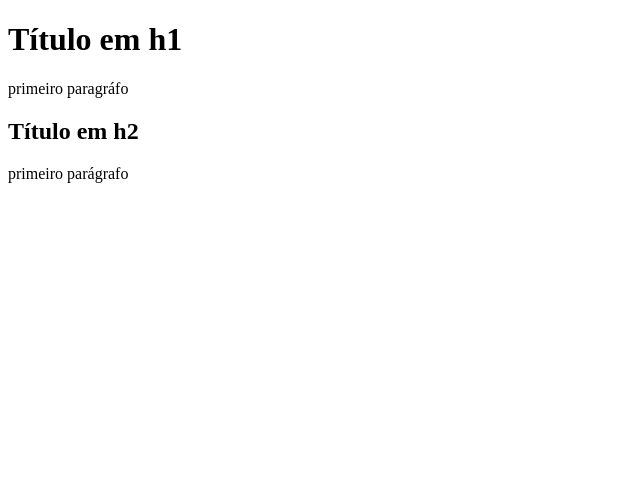
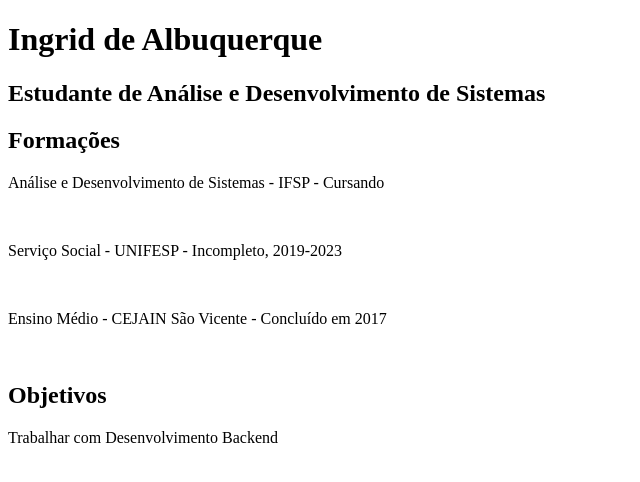
Before and after one commit to ingrid-albuquerque/CBTDWEB, a plain HTML site: page index.html in a window 1280 px wide. Shown: the whole page, without its empty margins (0-640 px from the left). Drawn offline with Linux system fonts and the light colour scheme.

Commit message:
Update index.html

```diff
--- a/index.html
+++ b/index.html
@@ -3,11 +3,15 @@
 <head>
 
 </head>
-<title></title>
+<title>Formação  </title>
 <body>
-    <h1> Título em h1</h1>
-<p> primeiro paragráfo</p>
-<h2> Título em h2</h2>
-<p> primeiro parágrafo</p>
+    <h1> Ingrid de Albuquerque </h1>
+<h2> Estudante de Análise e Desenvolvimento de Sistemas</h2>
+<h2> Formações</h2>
+<p>Análise e Desenvolvimento de Sistemas - IFSP - Cursando</p><br>
+<p>Serviço Social - UNIFESP - Incompleto, 2019-2023</p><br>
+<p>Ensino Médio - CEJAIN São Vicente - Concluído em 2017</p><br>
+<h2> Objetivos</h2>
+<p> Trabalhar com Desenvolvimento Backend</p>
 </body>
 </html>
```
